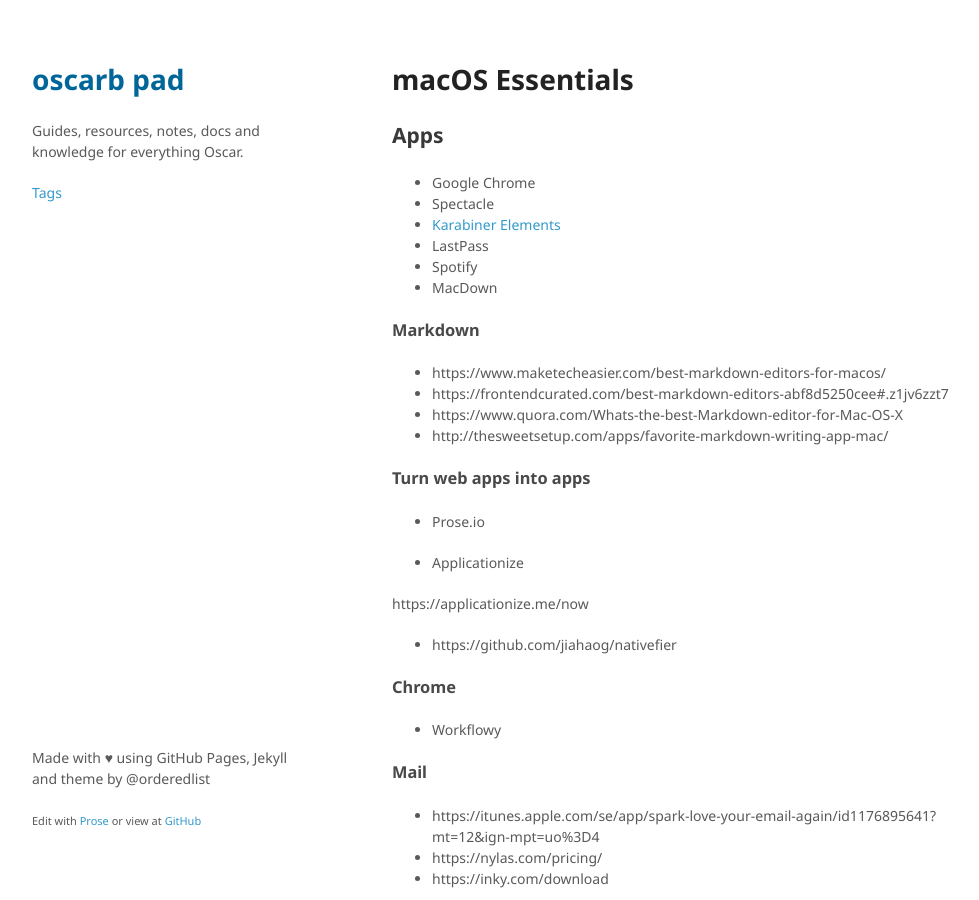
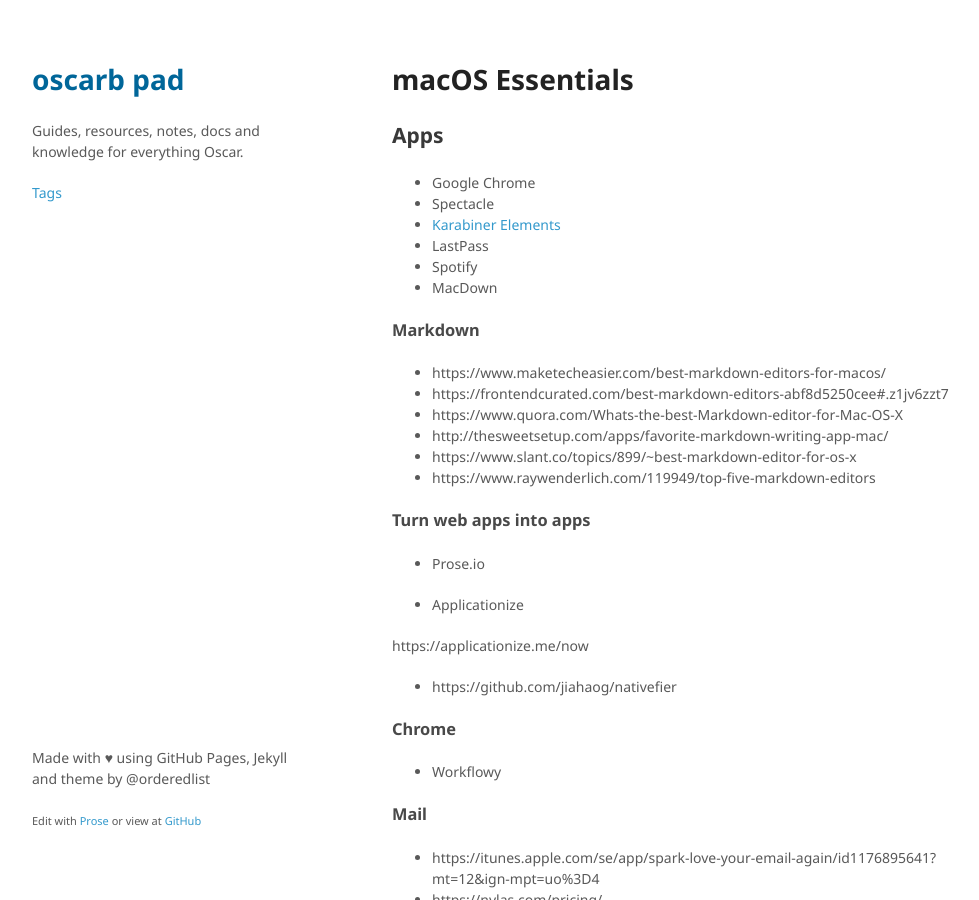
Before and after one commit to oscarb/pad, a Jekyll site: the page built from _docs/macos-essentials.md, in a window 1280 px wide and 900 px high. Shown: the whole window, without its empty margins (128-1107 px from the left). Built offline with Jekyll 4.4.1, drawn with Linux system fonts in a browser that asks for light colours; some web fonts are replaced; part of the change alters nothing that is shown.

Commit message:
Updated macos-essentials.md

```diff
--- a/_docs/macos-essentials.md
+++ b/_docs/macos-essentials.md
@@ -22,6 +22,8 @@ published: true
  - https://frontendcurated.com/best-markdown-editors-abf8d5250cee#.z1jv6zzt7
 - https://www.quora.com/Whats-the-best-Markdown-editor-for-Mac-OS-X
 - http://thesweetsetup.com/apps/favorite-markdown-writing-app-mac/
+- https://www.slant.co/topics/899/~best-markdown-editor-for-os-x
+- https://www.raywenderlich.com/119949/top-five-markdown-editors
 
 ### Turn web apps into apps
 
```
